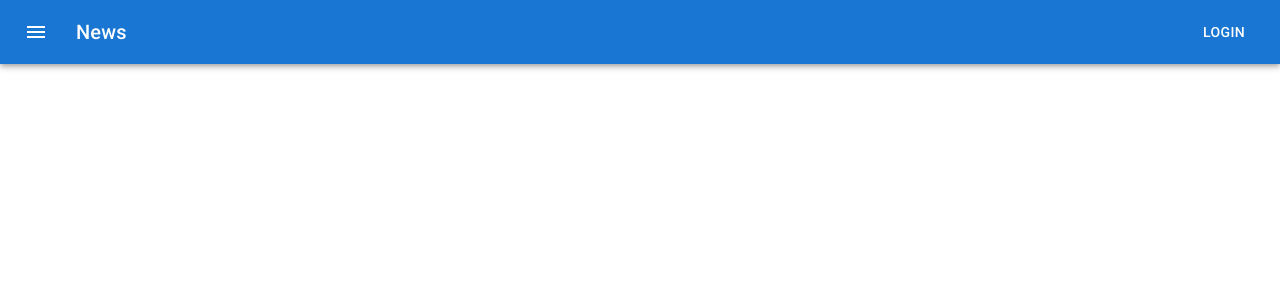
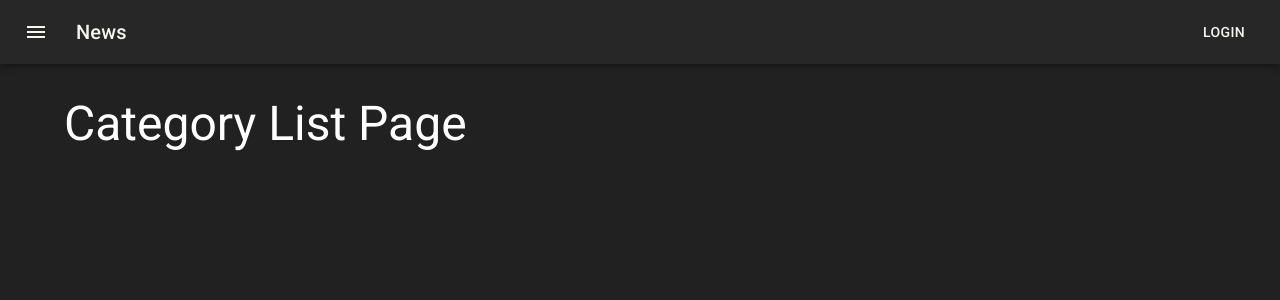
Before and after one commit to LucasGois1/admin-catalog-frontend, a React (Create React App) app: page / in a window 1280 px wide. Shown: the top 300 px of the page. Built offline with nearby package versions, Linux system fonts and the light colour scheme.

Commit message:
feat: :sparkles: add Routing

```diff
--- a/package.json
+++ b/package.json
@@ -18,6 +18,7 @@
     "react": "^18.2.0",
     "react-dom": "^18.2.0",
     "react-redux": "^8.0.2",
+    "react-router-dom": "^6.3.0",
     "react-scripts": "^2.1.3",
     "typescript": "^4.7.4",
     "web-vitals": "^2.1.4"
--- a/src/App.tsx
+++ b/src/App.tsx
@@ -1,25 +1,44 @@
 import React from "react";
 import "./App.css";
-import { createTheme } from "@mui/material";
+
 import { Box, ThemeProvider } from "@mui/system";
 import { Header } from "./components/Header";
 import { Layout } from "./components/Layout";
-
-const theme = createTheme({});
+import { appTheme } from "./config/theme";
+import { Typography } from "@mui/material";
+import { Link, Route, Routes } from "react-router-dom";
+import ListCategories from "./features/categories/ListCategories";
+import CreateCategory from "./features/categories/CreateCategory";
+import EditCategory from "./features/categories/EditCategory";
 
 function App() {
   return (
-    <ThemeProvider theme={theme}>
+    <ThemeProvider theme={appTheme}>
       <Box
         component="main"
         sx={{
           height: "100vh",
-          // backgroundColor: "#000",
+          backgroundColor: (theme) => theme.palette.grey[900],
         }}
       >
         <Header />
         <Layout>
-          <h1>Ola mundo!</h1>
+          <Routes>
+            <Route path="/" element={<ListCategories />} />
+            <Route path="/categories" element={<ListCategories />} />
+            <Route path="/categories/create" element={<CreateCategory />} />
+            <Route path="/categories/edit/:id" element={<EditCategory />} />
+
+            <Route
+              path="*"
+              element={
+                <Box>
+                  <Typography variant="h1">404</Typography>
+                  <Typography variant="h2">Page not found</Typography>
+                </Box>
+              }
+            />
+          </Routes>
         </Layout>
       </Box>
     </ThemeProvider>
--- a/src/index.tsx
+++ b/src/index.tsx
@@ -1,19 +1,22 @@
-import React from 'react';
-import { createRoot } from 'react-dom/client';
-import { Provider } from 'react-redux';
-import { store } from './app/store';
-import App from './App';
-import reportWebVitals from './reportWebVitals';
-import './index.css';
+import React from "react";
+import { createRoot } from "react-dom/client";
+import { Provider } from "react-redux";
+import { store } from "./app/store";
+import App from "./App";
+import reportWebVitals from "./reportWebVitals";
+import "./index.css";
+import { BrowserRouter } from "react-router-dom";
 
-const container = document.getElementById('root')!;
+const container = document.getElementById("root")!;
 const root = createRoot(container);
 
 root.render(
   <React.StrictMode>
-    <Provider store={store}>
-      <App />
-    </Provider>
+    <BrowserRouter>
+      <Provider store={store}>
+        <App />
+      </Provider>
+    </BrowserRouter>
   </React.StrictMode>
 );
 
```
Also changed, not shown: 1 other file (tests, documents, lock files or other folders).
